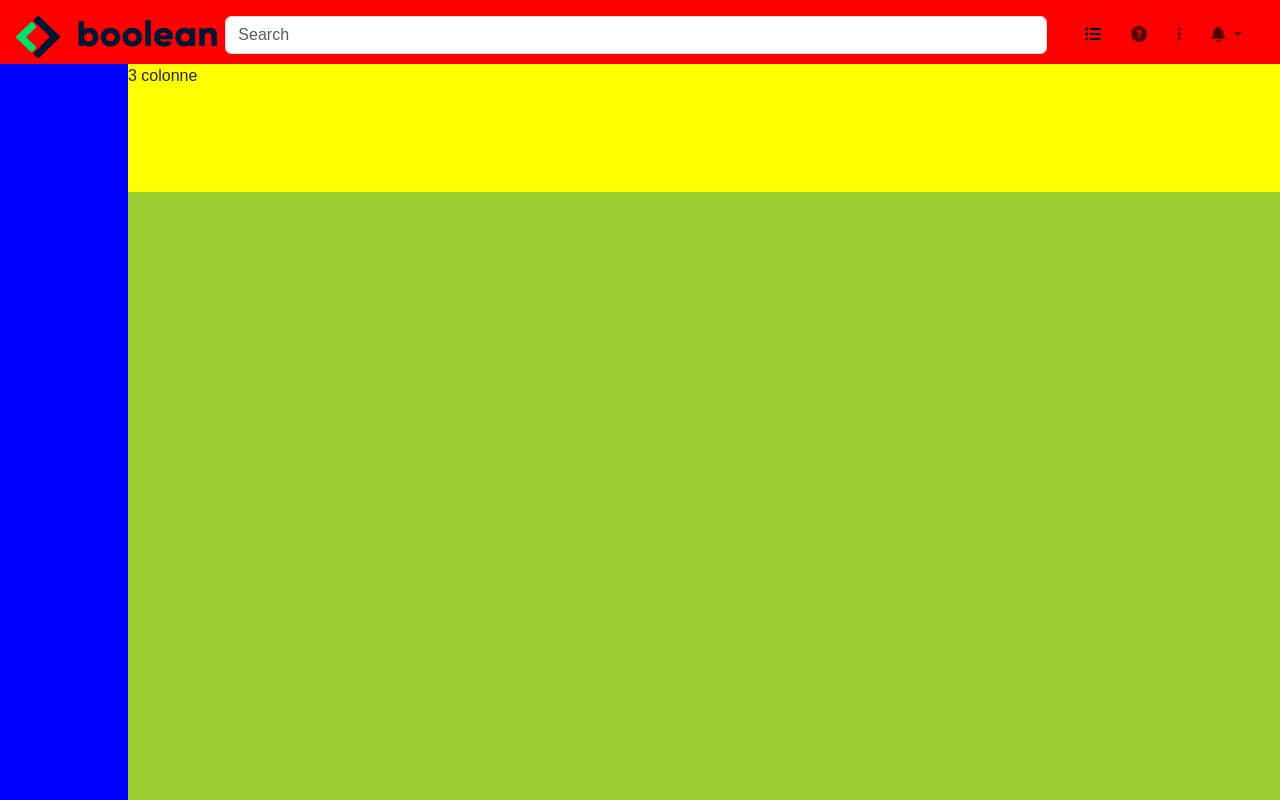
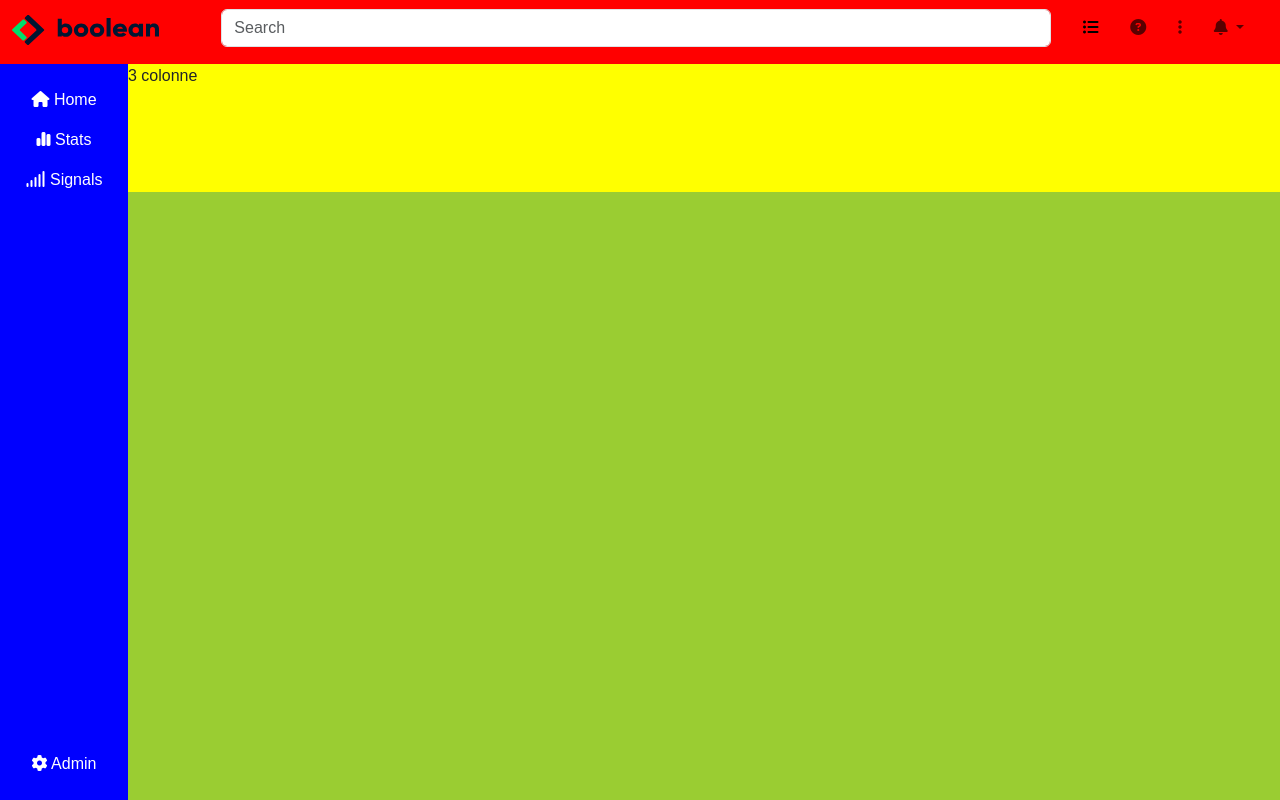
Before and after one commit to Fianda0/html-css-bootstrap-dashboard, a plain HTML site: page index.html in a window 1280 px wide. Drawn offline with nearby package versions, Linux system fonts and the light colour scheme.

Commit message:
add sezione pagine

```diff
--- a/index.html
+++ b/index.html
@@ -24,17 +24,17 @@
         <!-- As a link -->
         <nav class="navbar">
             <div class="container-fluid">
-                <div class="col-2 p-1">
+                <div class="col-2">
                     <a class="navbar-brand" href="#">
                         <img src="./img/logo.svg" alt="Logo" class="d-inline-block align-text-top">
                     </a>
                 </div>
-                <div class="col-8 p-1">
+                <div class="col-8">
                     <form class="d-flex" role="search">
                         <input class="form-control me-2" type="search" placeholder="Search" aria-label="Search">
                     </form>
                 </div>
-                <div class="col-2 p-1 ">
+                <div class="col-2">
 
                     <ul class="navbar-nav flex-row justify-content-evenly">
                         <li class="nav-item">
@@ -70,7 +70,20 @@
     <!-- Inizio main -->
     <main class="d-flex">
 
-        <div class="pagine"></div>
+        <div class="pagine d-flex flex-column justify-content-between pt-3">
+
+            <div class="d-flex flex-column align-items-center">
+                <a href=""><i class="fa-solid fa-house"></i> Home</a>
+
+                <a href=""><i class="fa-solid fa-chart-simple"></i> Stats</a>
+
+                <a href=""><i class="fa-solid fa-signal"></i> Signals</a>
+            </div>
+
+            <div class="d-flex flex-column align-items-center pb-3">
+                <a href=""><i class="fa-solid fa-gear"></i> Admin</a>
+            </div>
+        </div>
 
 
         <div class="content-main">
--- a/style.css
+++ b/style.css
@@ -12,6 +12,10 @@ img {
     width: 100%;
 }
 
+a {
+    text-decoration: none;
+}
+
 /* Header selector ////////////////////////////////////////////////////////////// */
 
 header {
@@ -21,6 +25,10 @@ header {
 
 nav li {
     padding: 0 0.5rem;
+}
+
+nav img {
+    width: 70%;
 }
 
 
@@ -37,6 +45,12 @@ main {
     height: 100%;
 }
 
+.pagine a {
+    padding: 0.5rem 0;
+    color: white;
+    display: block;
+}
+
 .content-main {
     background-color: yellowgreen;
     width: calc(100% - 8rem);
```
